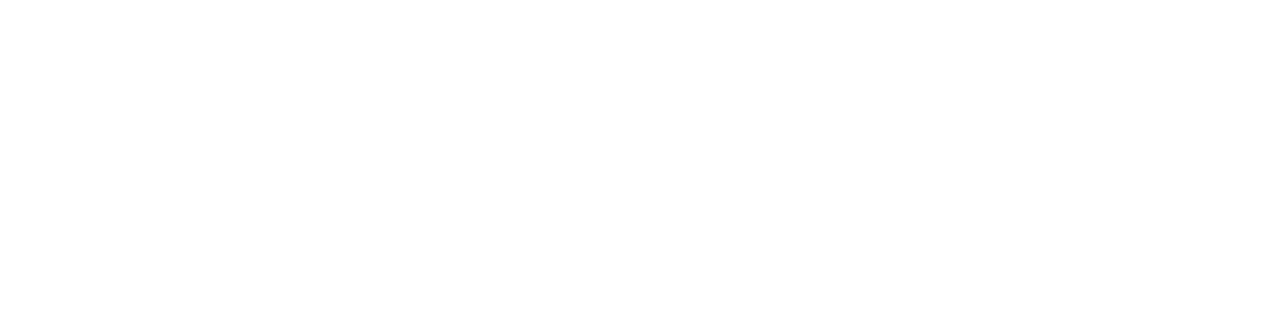
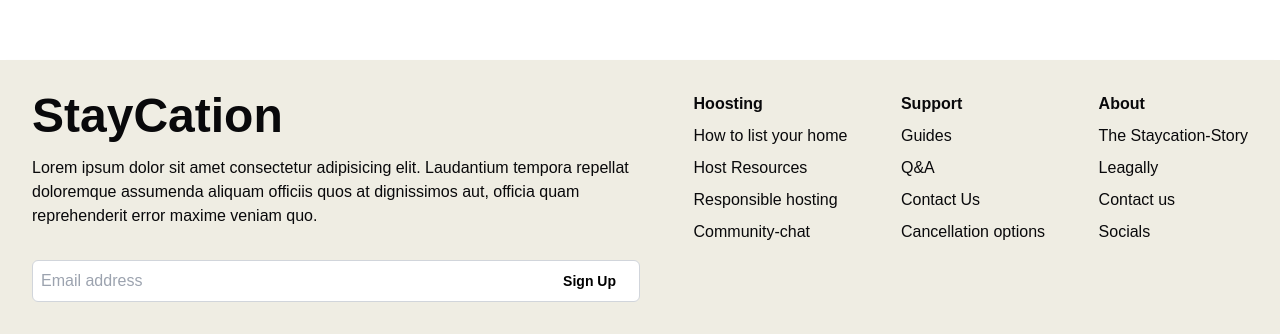
Before and after one commit to elinstman/bnb-app, a Next.js app: page / in a window 1280 px wide. Shown: the part 846-1180 px from the top of the page. Before the commit the page ends 872 px from the top, so only its background shows below. Built offline with nearby package versions, Linux system fonts and the light colour scheme.

Commit message:
added footer to page

```diff
--- a/src/app/page.tsx
+++ b/src/app/page.tsx
@@ -1,5 +1,6 @@
 import LoginForm from "@/components/auth/loginform";
 import Header from "@/components/content/header";
+import Footer from "@/components/content/footer";
 
 
 
@@ -14,6 +15,9 @@
         </div>
 
       </main>
+      <div>
+      <Footer />
+      </div>
     </div>
   );
 }
```
